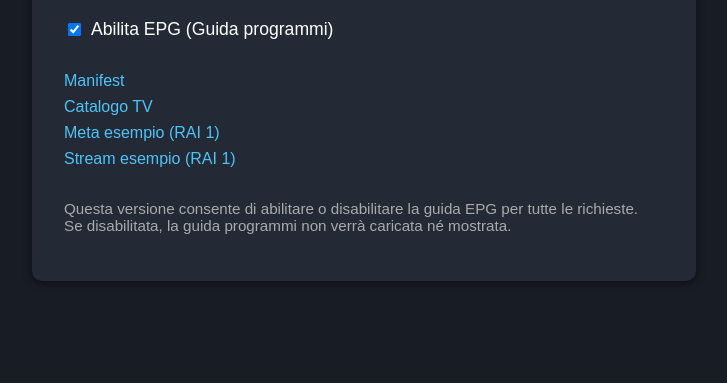
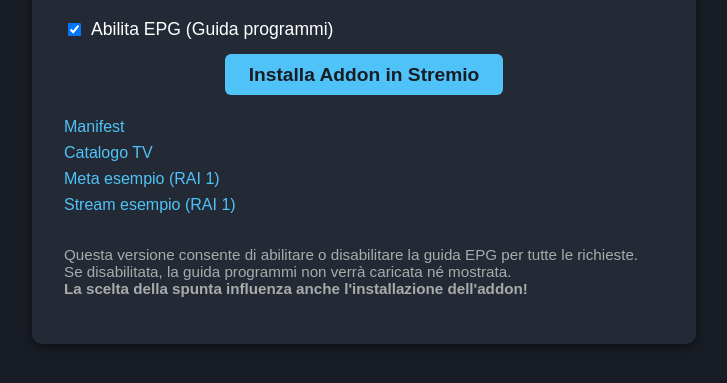
Before and after one commit to piholo/strv, a website: page src/public/landing.html in a window 1280 px wide. Shown: the part 133-516 px from the top of the page, without its empty margins (276-1003 px from the left). Drawn offline with Linux system fonts and the light colour scheme.

Commit message:
Update landing.html

```diff
--- a/src/public/landing.html
+++ b/src/public/landing.html
@@ -14,6 +14,9 @@
         .links { margin-top: 32px; }
         .links a { display: block; color: #4fc3f7; margin: 8px 0; text-decoration: none; }
         .links a:hover { text-decoration: underline; }
+        .install { margin-top: 24px; text-align: center; }
+        .install a { font-size: 1.2em; background: #4fc3f7; color: #181c24; padding: 10px 24px; border-radius: 6px; text-decoration: none; font-weight: bold; }
+        .install a:hover { background: #0288d1; color: #fff; }
     </style>
 </head>
 <body>
@@ -23,13 +26,16 @@
             <input type="checkbox" id="epg-flag" checked>
             Abilita EPG (Guida programmi)
         </label>
+        <div class="install">
+            <a id="install-link" href="#">Installa Addon in Stremio</a>
+        </div>
         <div class="links">
             <a id="manifest-link" href="#">Manifest</a>
             <a id="catalog-link" href="#">Catalogo TV</a>
             <a id="meta-link" href="#">Meta esempio (RAI 1)</a>
             <a id="stream-link" href="#">Stream esempio (RAI 1)</a>
         </div>
-        <p style="margin-top:32px;font-size:0.95em;color:#aaa;">Questa versione consente di abilitare o disabilitare la guida EPG per tutte le richieste.<br>Se disabilitata, la guida programmi non verrà caricata né mostrata.</p>
+        <p style="margin-top:32px;font-size:0.95em;color:#aaa;">Questa versione consente di abilitare o disabilitare la guida EPG per tutte le richieste.<br>Se disabilitata, la guida programmi non verrà caricata né mostrata.<br><b>La scelta della spunta influenza anche l'installazione dell'addon!</b></p>
     </div>
     <script>
         // Salva e ripristina la scelta EPG
@@ -47,6 +53,7 @@
         function updateLinks() {
             const base = window.location.origin;
             const epgParam = getEpgParam();
+            document.getElementById('install-link').href = `${base}/manifest.json?${epgParam}`;
             document.getElementById('manifest-link').href = `${base}/manifest.json?${epgParam}`;
             document.getElementById('catalog-link').href = `${base}/catalog/tv/tv-channels?${epgParam}`;
             document.getElementById('meta-link').href = `${base}/meta/tv/tv:RAI%201?${epgParam}`;
```
